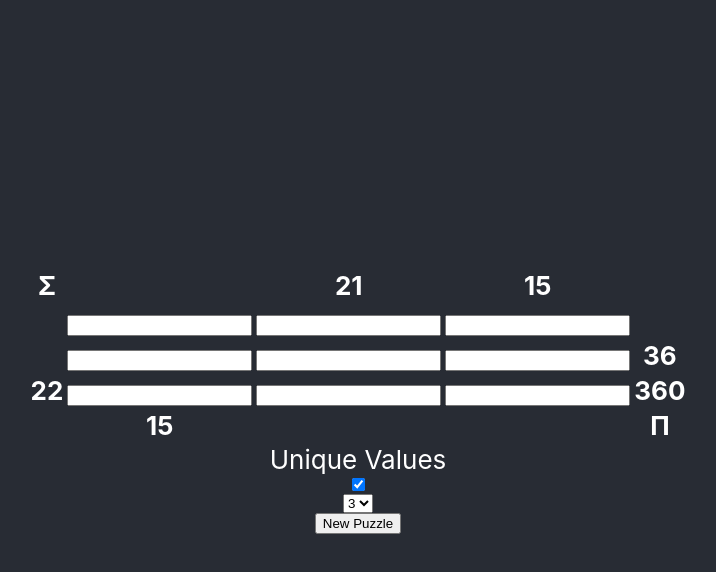
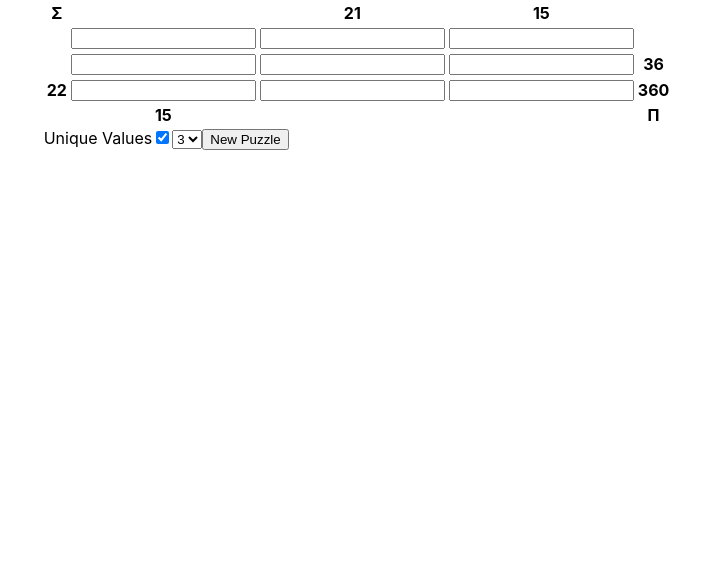
Before and after one commit to tjasz/aggregrid, a React (Create React App) app: page / in a window 1280 px wide. Shown: the top 572 px of the page, without its empty margins (282-998 px from the left). Built offline with nearby package versions, Linux system fonts and the light colour scheme.

Commit message:
Use my own CSS

```diff
--- a/src/App.css
+++ b/src/App.css
@@ -1,38 +1,8 @@
-.App {
-  text-align: center;
+#root {
+  width: 100%;
 }
 
-.App-logo {
-  height: 40vmin;
-  pointer-events: none;
+#game {
+  margin: 0 auto;
+  width: fit-content;
 }
-
-@media (prefers-reduced-motion: no-preference) {
-  .App-logo {
-    animation: App-logo-spin infinite 20s linear;
-  }
-}
-
-.App-header {
-  background-color: #282c34;
-  min-height: 100vh;
-  display: flex;
-  flex-direction: column;
-  align-items: center;
-  justify-content: center;
-  font-size: calc(10px + 2vmin);
-  color: white;
-}
-
-.App-link {
-  color: #61dafb;
-}
-
-@keyframes App-logo-spin {
-  from {
-    transform: rotate(0deg);
-  }
-  to {
-    transform: rotate(360deg);
-  }
-}
--- a/src/App.tsx
+++ b/src/App.tsx
@@ -15,8 +15,7 @@
   }
 
   return (
-    <div className="App">
-      <header className="App-header">
+    <div id="game">
       <table>
         <tbody>
           <tr>
@@ -47,7 +46,6 @@
         <option value="4">4</option>
       </select>
       <button onClick={getNewPuzzle}>New Puzzle</button>
-      </header>
     </div>
   );
 }
```
Lines whose indentation alone changed are shown as unchanged.
